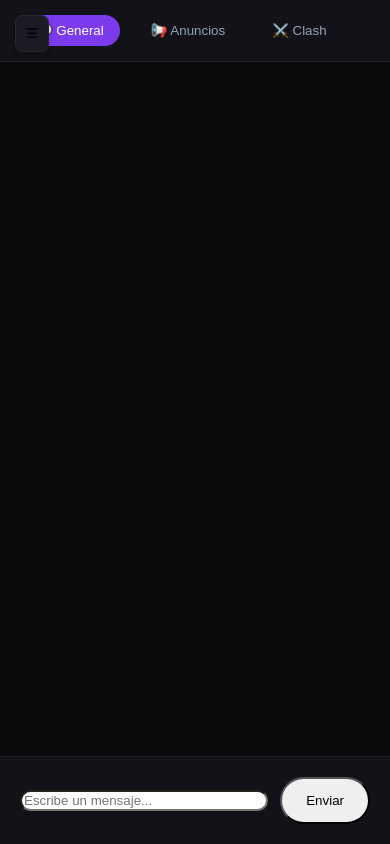
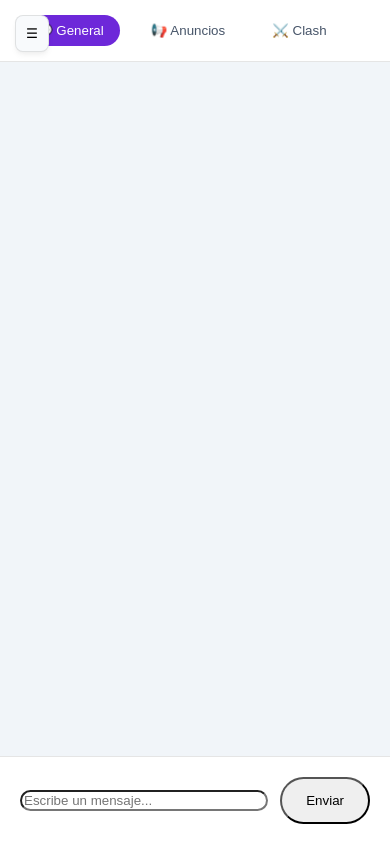
Before and after one commit to jddmjamd-bit/pahinita, a React app in the folder frontend/: page /chat in a window 390 px wide. Built offline with nearby package versions, Linux system fonts and the light colour scheme; the HTML template or start-up script is replaced by a standard one.

Commit message:
fix(frontend): add automatic light mode media query

```diff
--- a/frontend/src/index.css
+++ b/frontend/src/index.css
@@ -34,6 +34,33 @@
 
   --transition-fast: 0.15s ease;
   --transition-normal: 0.3s ease;
+}
+
+@media (prefers-color-scheme: light) {
+  :root {
+    --bg-base: #f1f5f9;
+    --bg-surface: #ffffff;
+    --bg-surface-elevated: #f8fafc;
+    --bg-glass: rgba(255, 255, 255, 0.7);
+    --bg-glass-light: rgba(0, 0, 0, 0.05);
+
+    --accent-primary: #6d28d9;
+    --accent-secondary: #0891b2;
+    --accent-success: #059669;
+    --accent-danger: #dc2626;
+    --accent-warning: #d97706;
+
+    --text-primary: #0f172a;
+    --text-secondary: #475569;
+    --text-tertiary: #64748b;
+
+    --border-color: rgba(0, 0, 0, 0.1);
+    --border-glow: rgba(109, 40, 217, 0.2);
+
+    --shadow-sm: 0 4px 6px -1px rgba(0, 0, 0, 0.05), 0 2px 4px -1px rgba(0, 0, 0, 0.03);
+    --shadow-md: 0 10px 15px -3px rgba(0, 0, 0, 0.08), 0 4px 6px -2px rgba(0, 0, 0, 0.04);
+    --shadow-glow: 0 0 20px var(--border-glow);
+  }
 }
 
 body {
```
